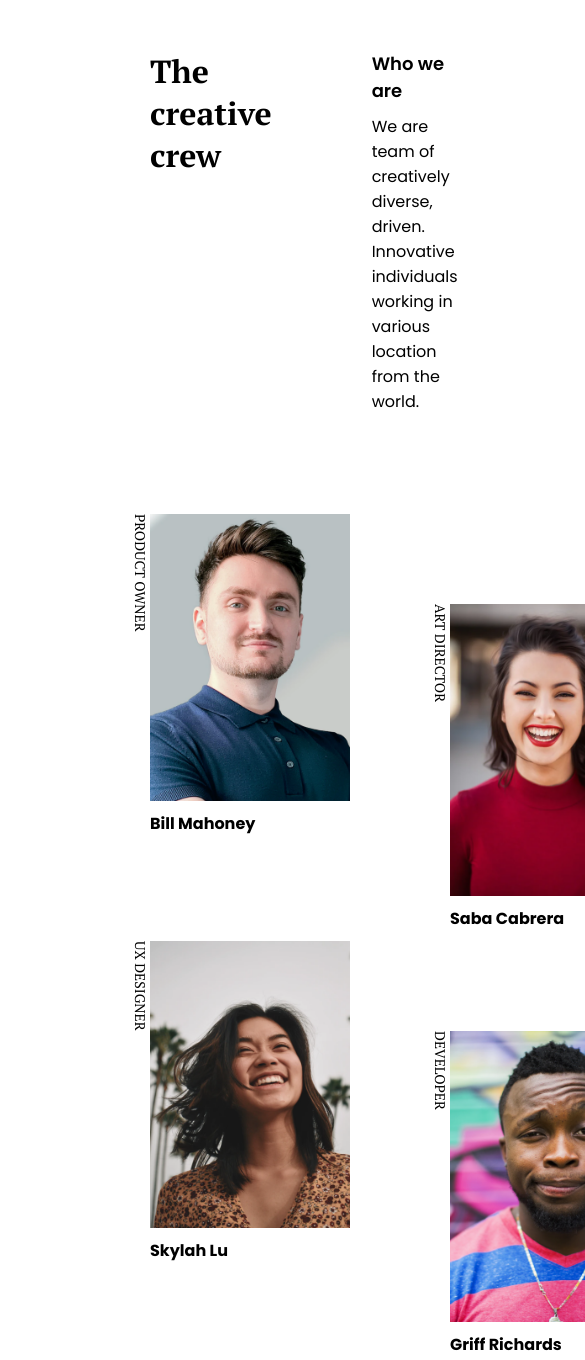
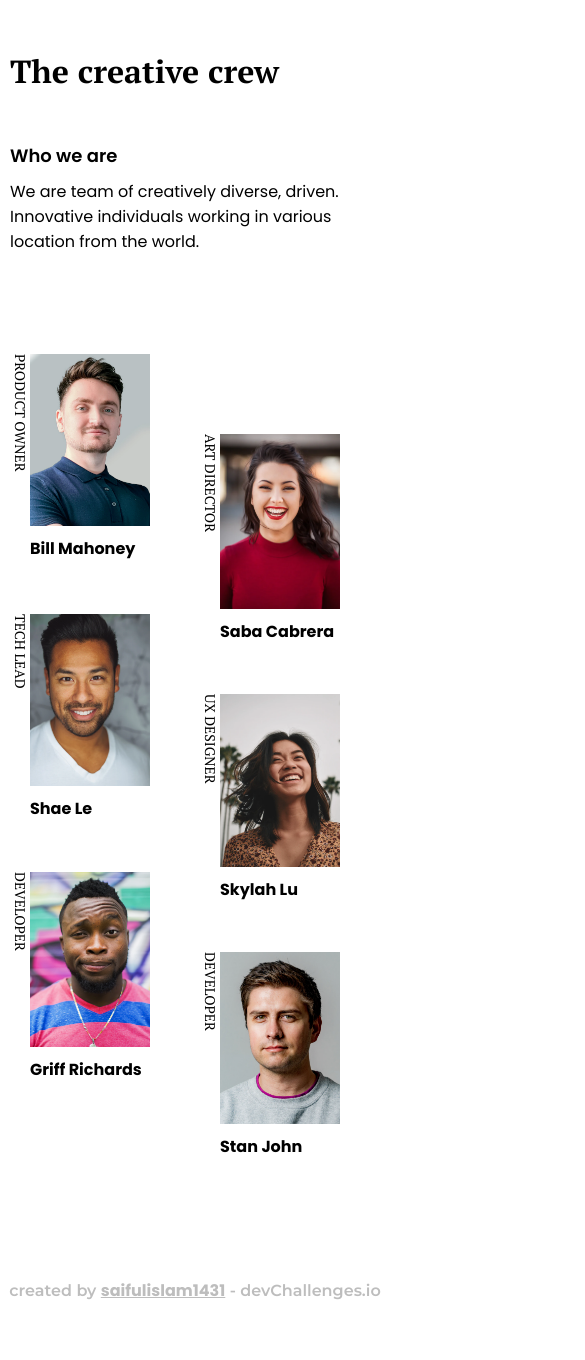
Before and after one commit to saifulislam1431/my-team-page, a plain HTML site: page index.html in a window 390 px wide. Shown: the top 1360 px of the page, 585 px wide, since content can reach past the window. After the commit the page ends 1302 px from the top, so only its background shows below. Drawn offline with Linux system fonts and the light colour scheme.

Commit message:
Phone responsive layout added

```diff
--- a/style.css
+++ b/style.css
@@ -73,3 +73,40 @@
     color: #BDBDBD;
 }
 /* Footer style start */
+
+/* Responsive layout */
+
+
+@media screen and (max-width:600px) {
+    .container{
+        padding: 50px 10px ;
+    }
+    #head-nav{
+        grid-template-columns: repeat(1,1fr);
+        gap: 50px;
+    }
+
+    .teams{
+        grid-template-columns: repeat(2,1fr);
+        gap: 50px;
+    }
+    .member-img{
+        width: 120px;
+    }
+    .member2, .member4, .member6{
+        position: relative;
+        top: 80px;
+    }
+    .member5{
+        position: relative;
+        top: 0;
+    }
+    .member1, .member3 , .member5{
+        padding-left: 20px;
+    }
+    #footer{
+        text-align: center;
+        margin-top: 150px;
+    }
+
+}
```
